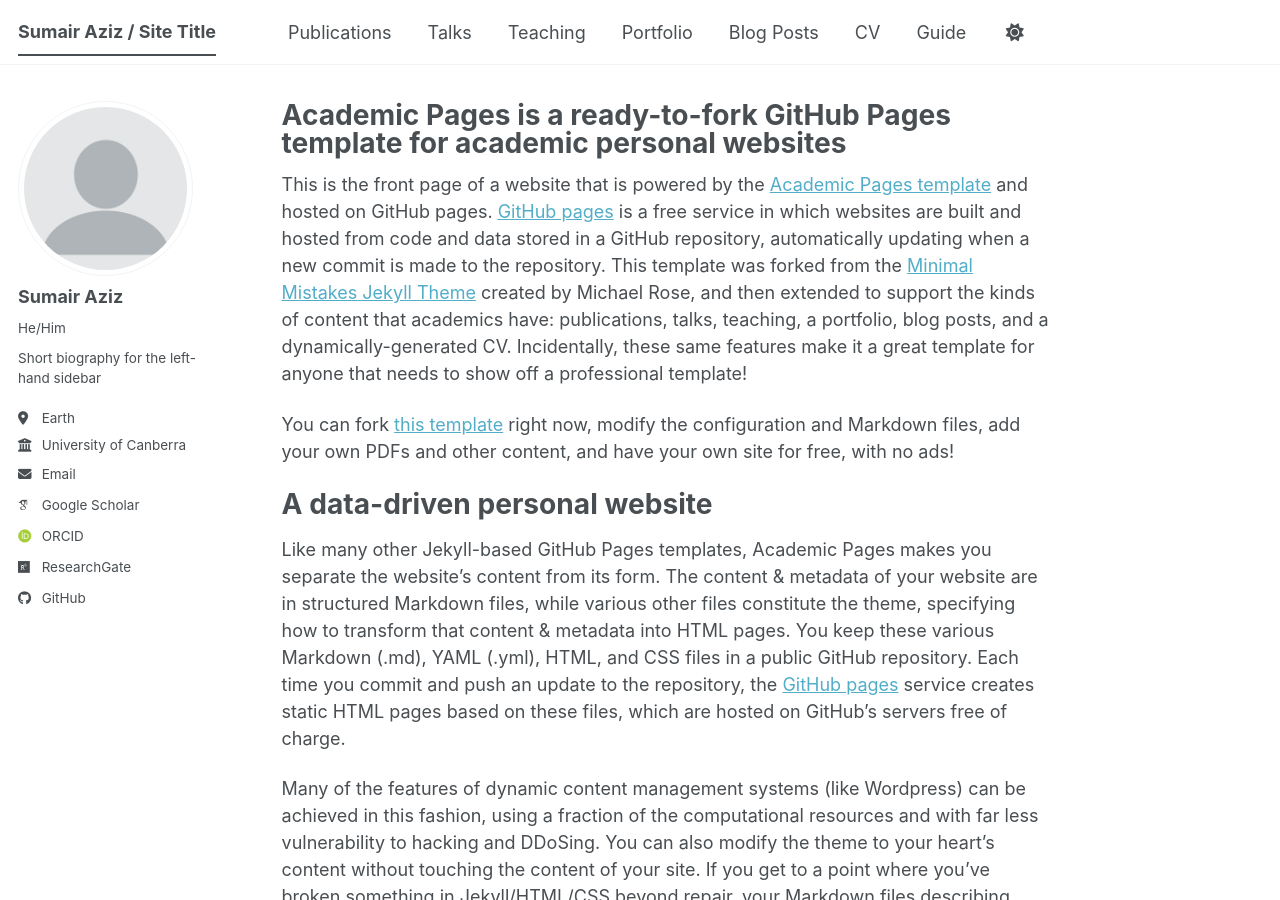
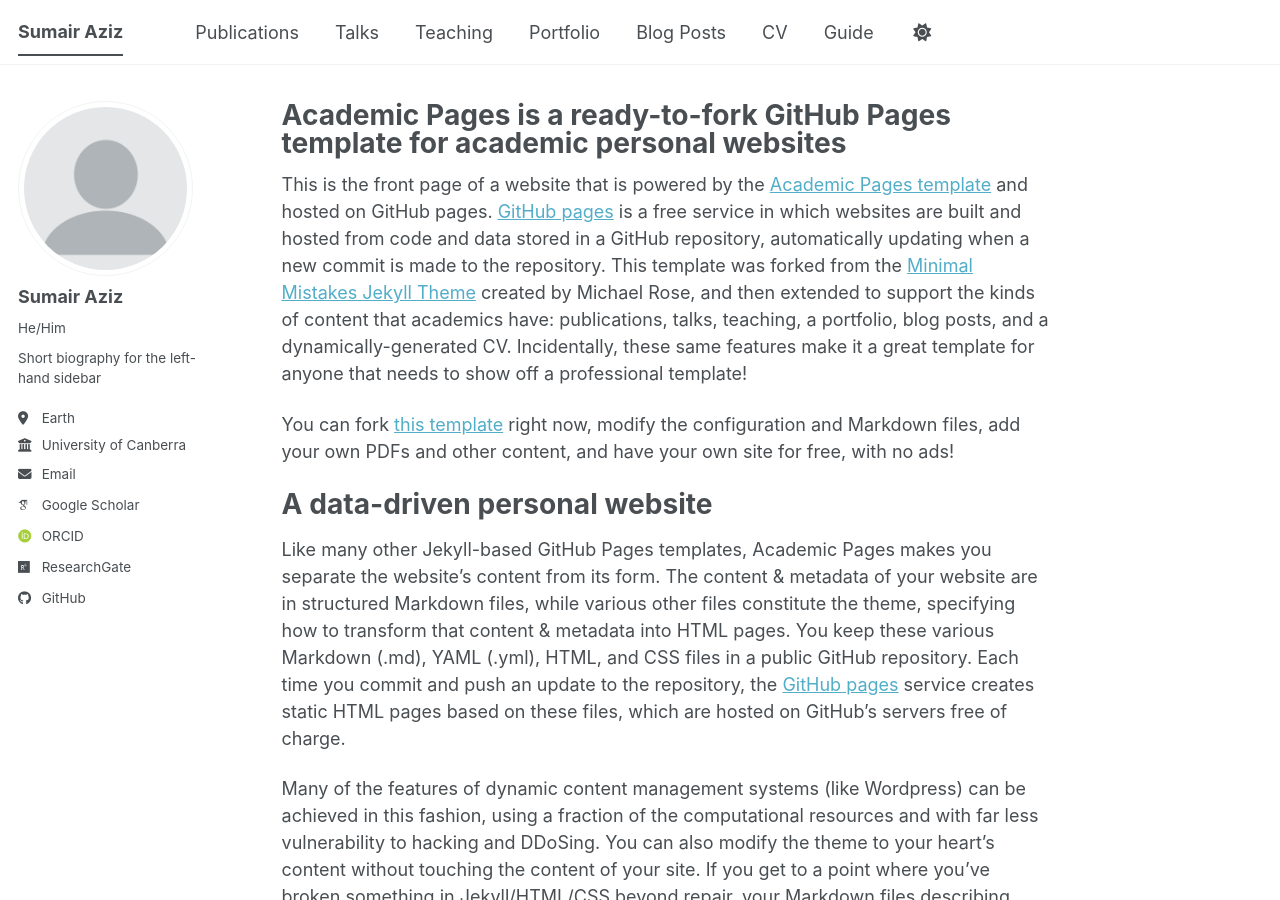
Before and after one commit to sumair-aziz/sumair-aziz.github.io, a Jekyll site: the page built from _pages/about.md, in a window 1280 px wide and 900 px high. Built offline with Jekyll 4.4.1, drawn with Linux system fonts in a browser that asks for light colours; some web fonts are replaced; a script bundle is joined from its source files by our own code; library files that are not in the unit come from our copies.

Commit message:
Update _config.yml

```diff
--- a/_config.yml
+++ b/_config.yml
@@ -9,7 +9,7 @@
 # Basic Site Settings
 locale                   : "en-US"
 site_theme               : "default" # The available themes options are "default", "air", "sunrise", "mint", "dirt" and "contrast"
-title                    : "Sumair Aziz / Site Title"
+title                    : "Sumair Aziz"
 title_separator          : "-"
 name                     : &name "Sumair Aziz"
 description              : &description "Your Name's academic portfolio"   # Update this with a general description of your site, this is the default if not overridden by a page
```
